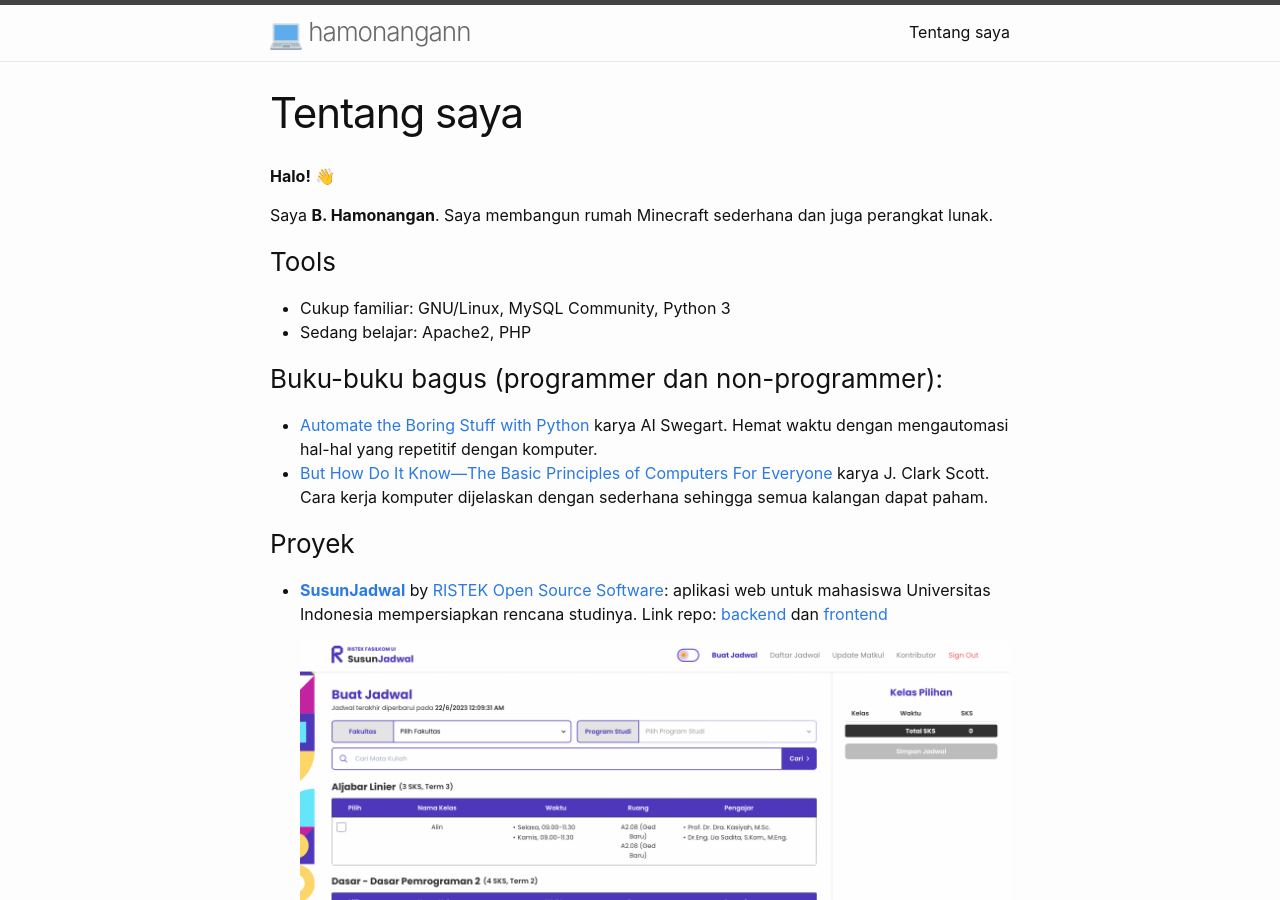
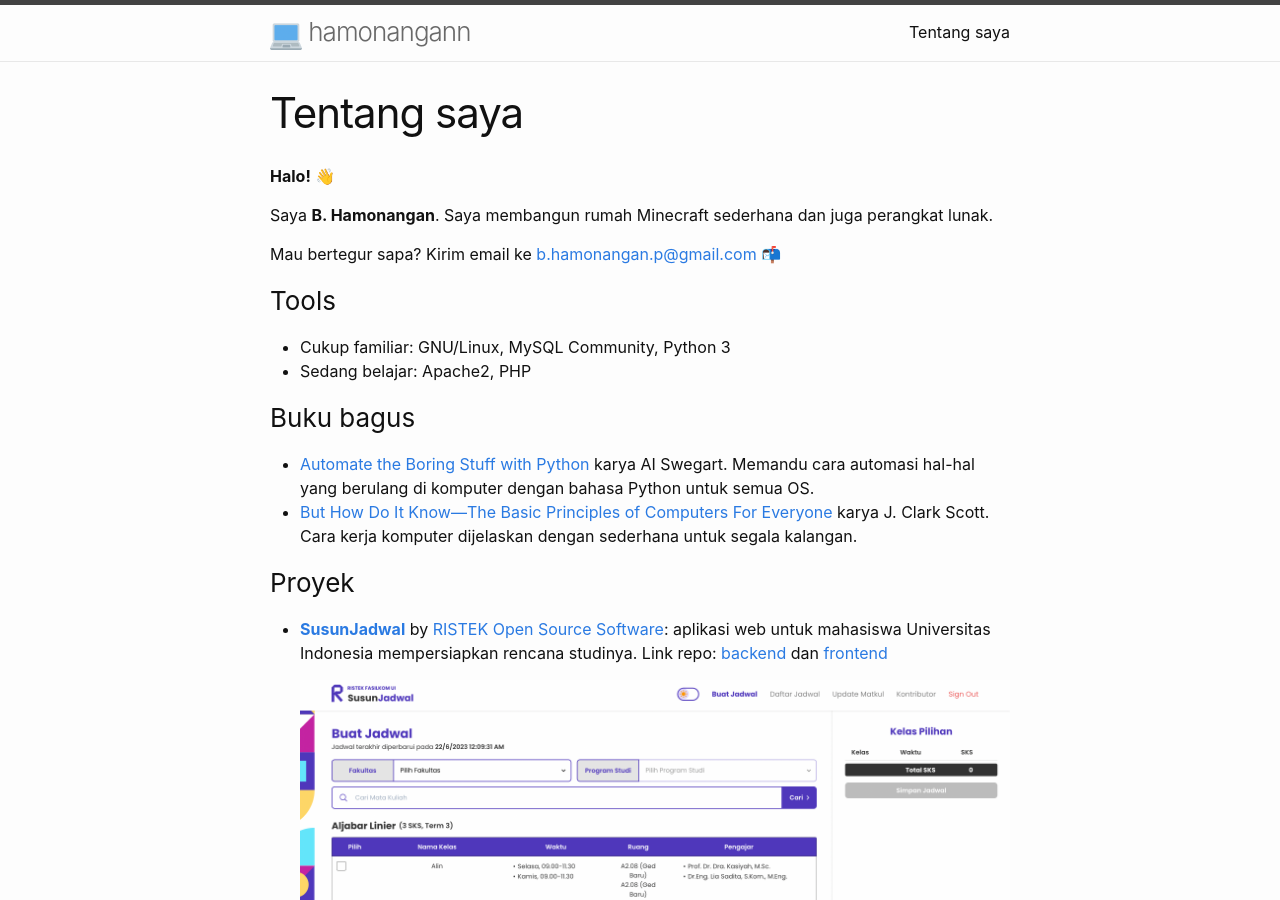
Before and after one commit to hamonangann/hamonangann.github.io, a Jekyll site: the page built from about.markdown, in a window 1280 px wide and 900 px high. Built offline with Jekyll 4.4.1, drawn with Linux system fonts in a browser that asks for light colours; some of the changed text lies outside the part shown.

Commit message:
alter about

```diff
--- a/about.markdown
+++ b/about.markdown
@@ -7,15 +7,17 @@ permalink: /halo/
 
 Saya **B. Hamonangan**. Saya membangun rumah Minecraft sederhana dan juga perangkat lunak.
 
+Mau bertegur sapa? Kirim email ke [b.hamonangan.p@gmail.com](mailto:b.hamonangan.p@gmail.com) 📬
+
 ### Tools
 
 - Cukup familiar: GNU/Linux, MySQL Community, Python 3
 - Sedang belajar: Apache2, PHP
 
-### Buku-buku bagus (programmer dan non-programmer):
+### Buku bagus
 
-- [Automate the Boring Stuff with Python](https://automatetheboringstuff.com/) karya AI Swegart. Hemat waktu dengan mengautomasi hal-hal yang repetitif dengan komputer.
-- [But How Do It Know—The Basic Principles of Computers For Everyone](https://openlibrary.org/books/OL26675175M/But_How_Do_It_Know) karya J. Clark Scott. Cara kerja komputer dijelaskan dengan sederhana sehingga semua kalangan dapat paham.
+- [Automate the Boring Stuff with Python](https://automatetheboringstuff.com/) karya AI Swegart. Memandu cara automasi hal-hal yang berulang di komputer dengan bahasa Python untuk semua OS.
+- [But How Do It Know—The Basic Principles of Computers For Everyone](https://openlibrary.org/books/OL26675175M/But_How_Do_It_Know) karya J. Clark Scott. Cara kerja komputer dijelaskan dengan sederhana untuk segala kalangan.
 
 ### Proyek
 
```
Also changed, not shown: other parts of about.markdown (+0 -4 lines).
